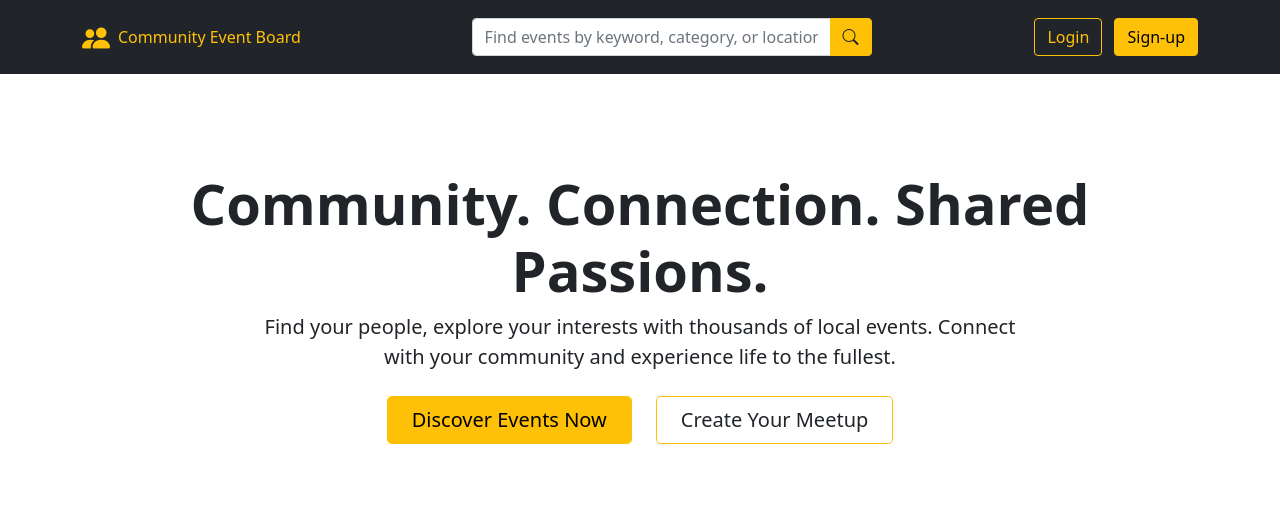
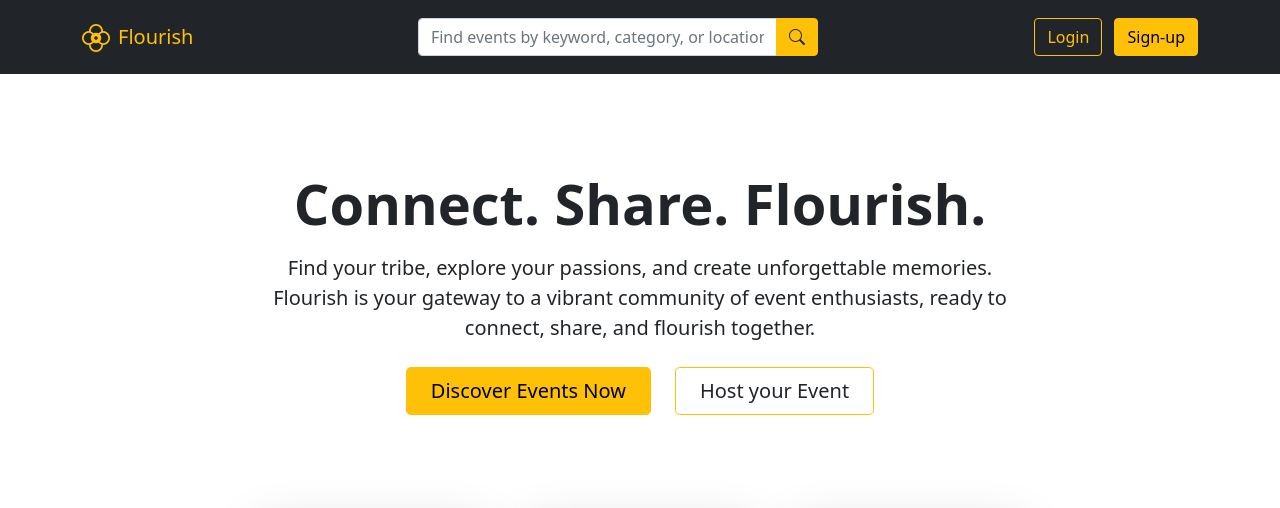
Before and after one commit to basuabhirup/flourish_backend, a Django app: page / in a window 1280 px wide. Shown: the top 508 px of the page. Run offline with Django 5.2, Linux system fonts and the light colour scheme.

Commit message:
Rebrand into Flourish

```diff
--- a/events/templates/events/index.html
+++ b/events/templates/events/index.html
@@ -3,14 +3,15 @@
 {% block body %}
 <div class="container mx-auto pt-5">
     <div class="hero px-5 pt-5 mb-3 text-center">
-        <h1 class="display-4 fw-bold text-body-emphasis mx-3">Community. Connection. Shared Passions.</h1>
+        <h1 class="display-4 fw-bold text-body-emphasis mx-3">Connect. Share. Flourish.</h1>
 
-        <div class="col-lg-9 mx-auto">
-            <p class="lead mb-4">Find your people, explore your interests with thousands of local events. Connect with
-                your community and experience life to the fullest. </p>
+        <div class="col-lg-9 mx-auto mt-3">
+            <p class="lead mb-4">Find your tribe, explore your passions, and create unforgettable memories. Flourish is
+                your gateway to a vibrant community of event enthusiasts, ready to connect, share, and flourish
+                together.</p>
             <div class="d-grid gap-2 d-sm-flex justify-content-sm-center mb-5">
                 <button type="button" class="btn btn-warning btn-lg px-4 me-sm-3">Discover Events Now</button>
-                <button type="button" class="btn btn-outline-warning text-dark btn-lg px-4">Create Your Meetup</button>
+                <button type="button" class="btn btn-outline-warning text-dark btn-lg px-4">Host your Event</button>
             </div>
         </div>
 
--- a/events/templates/events/layout.html
+++ b/events/templates/events/layout.html
@@ -4,7 +4,7 @@
 <html lang="en">
 
 <head>
-    <title>{% block title %} Community Event Board {% endblock %}</title>
+    <title>{% block title %} Flourish: Community Event Board {% endblock %}</title>
     <link href="https://cdn.jsdelivr.net/npm/bootstrap@5.0.2/dist/css/bootstrap.min.css" rel="stylesheet"
         integrity="sha384-EVSTQN3/azprG1Anm3QDgpJLIm9Nao0Yz1ztcQTwFspd3yD65VohhpuuCOmLASjC" crossorigin="anonymous">
     <link rel="stylesheet" href="https://cdn.jsdelivr.net/npm/bootstrap-icons@1.11.3/font/bootstrap-icons.min.css">
@@ -17,8 +17,8 @@
         <div class="container">
             <div class="d-flex flex-wrap align-items-center justify-content-center justify-content-lg-between">
                 <a href="/" class="d-flex align-items-center mb-2 mb-lg-0 text-decoration-none">
-                    <i class="bi bi-people-fill text-warning fs-3"></i>
-                    <span class="text-warning ms-2">Community Event Board</span>
+                    <i class="bi bi-flower2 text-warning fs-3"></i>
+                    <span class="text-warning ms-2 fs-5">Flourish</span>
 
                 </a>
 
--- a/events/views.py
+++ b/events/views.py
@@ -24,15 +24,15 @@ events = [
         "image": "https://secure.meetupstatic.com/photos/event/6/1/c/event_521041564.webp?w=384"
     },
     {
-        "title": "#WP21 - WordPress 21st Anniversary Meetup & Celebration",
+        "title": "Elixir Delhi + FPIndia Combined June Meetup",
         "description": "",
-        "date": "Sat, Jun 1 2024",
-        "time": "6:00 PM IST",
-        "location": "Mayur Vihar, Delhi",
+        "date": "Sun, Jun 2 2024",
+        "time": "1:00 PM IST",
+        "location": "29, Rajpur Road · Delhi",
         "category": "Tech",
-        "organizer": "Ajitesh Sharma",
+        "organizer": "Delhi Elixir Meetup Group",
         "capacity": "",
-        "image": "https://secure.meetupstatic.com/photos/event/1/8/0/8/600_521346152.webp?w=384"
+        "image": "https://secure.meetupstatic.com/photos/event/1/3/e/e/600_521345102.webp?w=384"
     },
     {
         "title": "#WP21 - WordPress 21st Anniversary Meetup & Celebration",
```
